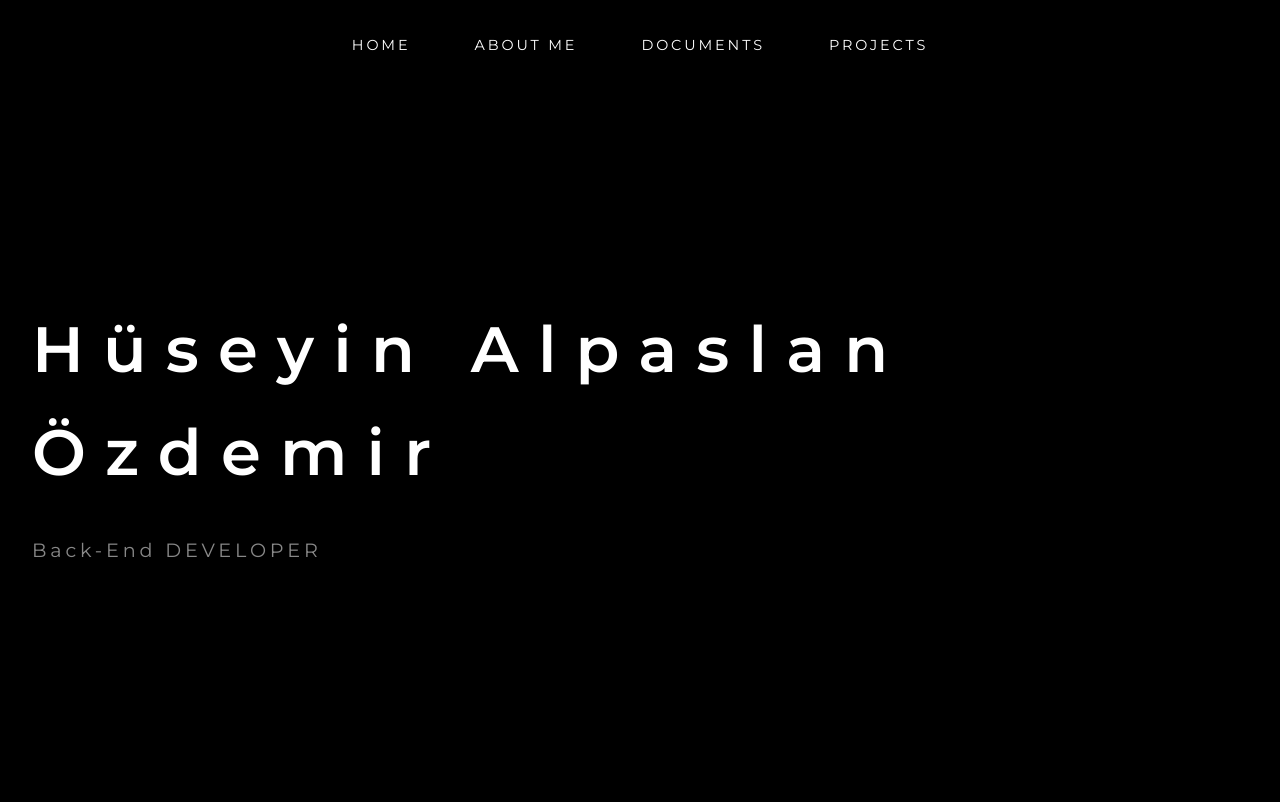
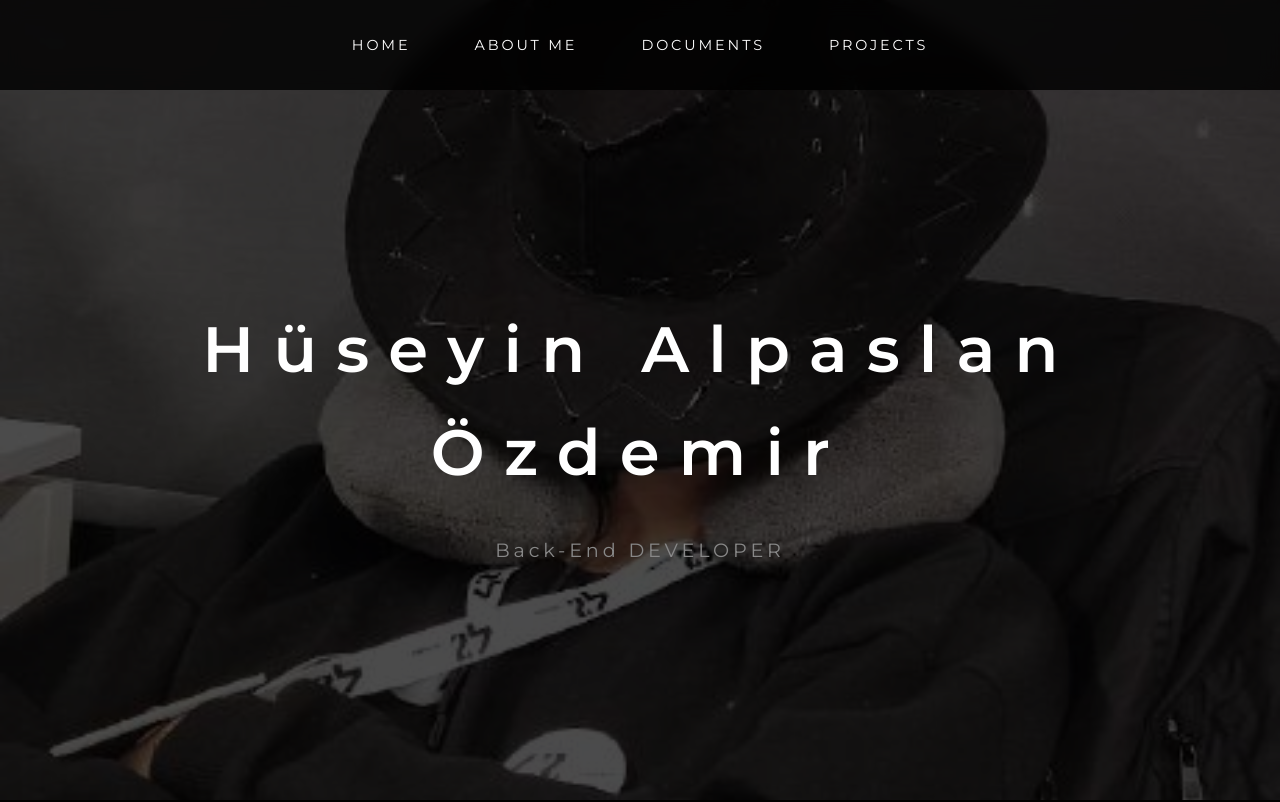
Before and after one commit to Ifmai/ifmaihelp, a plain HTML site: page index.html in a window 1280 px wide. Shown: the top 802 px of the page. Drawn offline with Linux system fonts and the light colour scheme.

Commit message:
add photo

```diff
--- a/style.css
+++ b/style.css
@@ -331,3 +331,31 @@ section.visible {
         display: block;
     }
 }
+
+/* Updated #home section with a darker overlay */
+#home {
+    position: relative;
+    background: url('ifmai.jpeg') no-repeat center center/cover;
+    min-height: 100vh;
+    display: flex;
+    align-items: center;
+    justify-content: center;
+    text-align: center;
+    color: white;
+}
+
+#home::before {
+    content: '';
+    position: absolute;
+    top: 0;
+    left: 0;
+    width: 100%;
+    height: 100%;
+    background-color: rgba(0, 0, 0, 0.7); /* Darker overlay for better text visibility */
+    z-index: 1;
+}
+
+#home .hero-content {
+    position: relative;
+    z-index: 2;
+}
```
Also changed, not shown: ifmai.jpeg (added), 1 other file.
